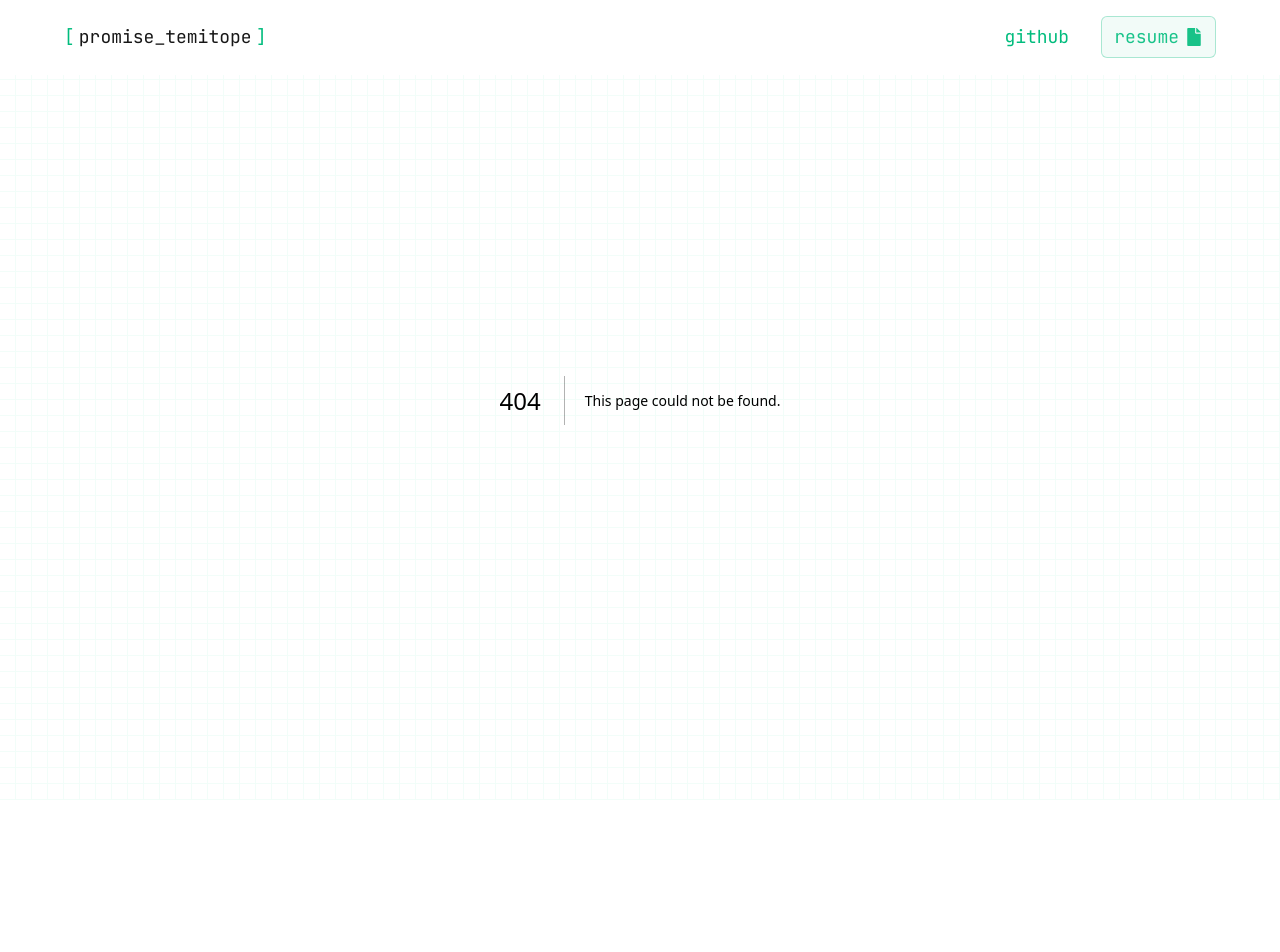
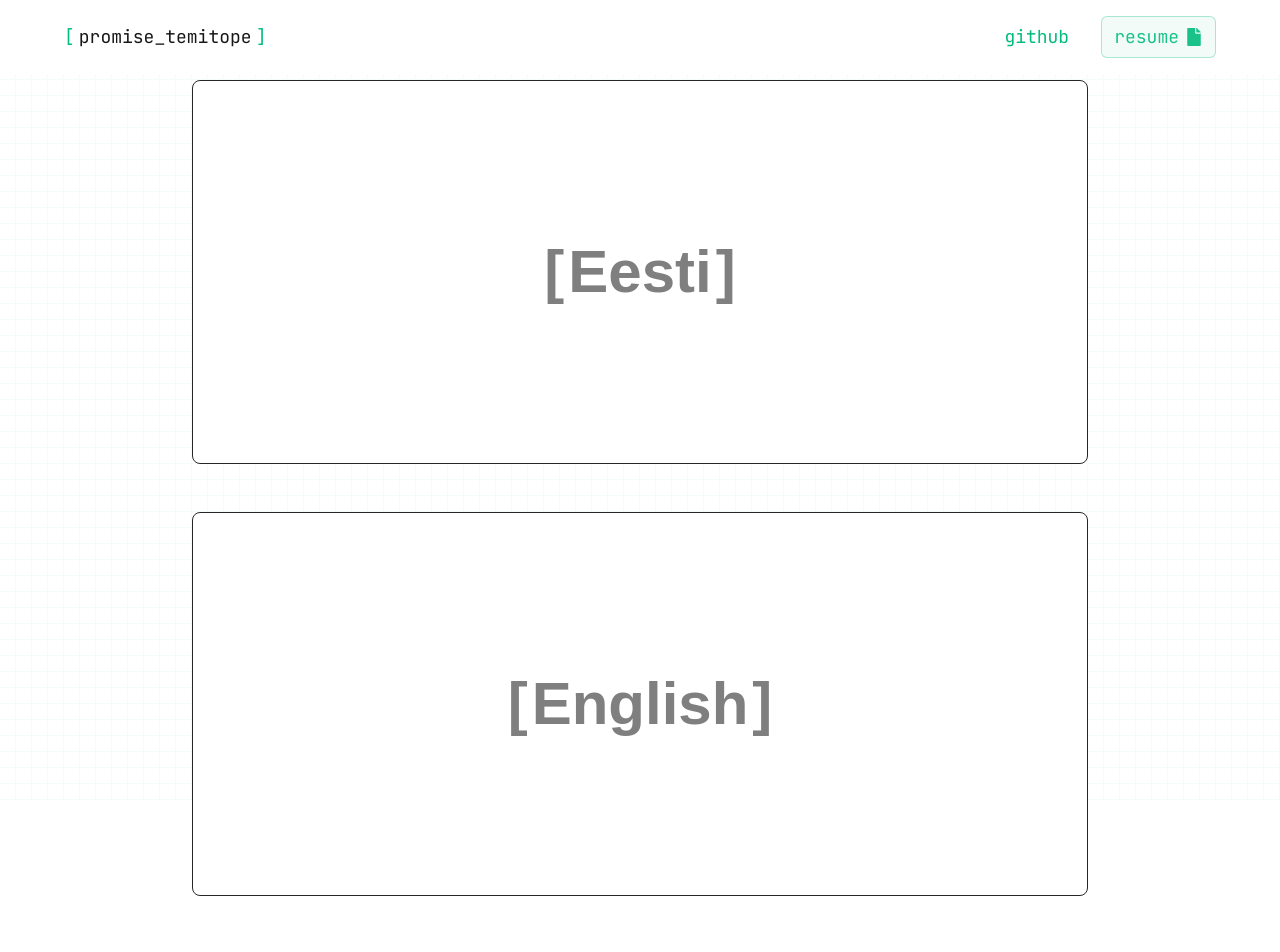
Before and after one commit to topsinoty/portfolio, a Next.js app: page /resume in a window 1280 px wide. Before the commit this address had no page. Shown: the top 952 px of the page. Built offline with nearby package versions, Linux system fonts and the light colour scheme.

Commit message:
create resume page

```diff
--- /dev/null
+++ b/src/app/resume/page.tsx
@@ -0,0 +1,29 @@
+import Link from "next/link";
+import { BlockText } from "~/components/block-text";
+import "./resume.css";
+
+export default function ResumePage() {
+  return (
+    <main className="resume-page">
+      <section className="language-selector">
+        <Link
+          href="/resume/ee.pdf"
+          className="aspect-3/5! max-h-96 w-full bg-background! group lang-card estonia"
+        >
+          <BlockText className="font-semibold cursor-pointer not-lg:text-white text-3xl lg:text-6xl group-hover:text-white">
+            Eesti
+          </BlockText>
+        </Link>
+
+        <Link
+          href="/resume/en.pdf"
+          className="aspect-3/5! max-h-96 w-full lg:bg-background! lg:hover:bg-white! group lang-card england"
+        >
+          <BlockText className="font-semibold cursor-pointer not-lg:text-black text-3xl lg:text-6xl group-hover:text-black">
+            English
+          </BlockText>
+        </Link>
+      </section>
+    </main>
+  );
+}
--- /dev/null
+++ b/src/app/resume/resume.css
@@ -0,0 +1,102 @@
+.resume-page {
+  max-width: 72rem;
+  margin: 0 auto;
+  padding: 5rem 1.5rem 0;
+  min-height: 90vh;
+}
+
+.language-selector {
+  min-height: 80vh;
+  max-width: 56rem;
+  margin: 0 auto;
+
+  display: flex;
+  flex-direction: column;
+  gap: 3rem;
+  justify-content: center;
+}
+
+.lang-card {
+  display: flex;
+  align-items: center;
+  justify-content: center;
+
+  min-height: 180px;
+
+  border-radius: 8px;
+  border: 1px solid #262626;
+
+  text-decoration: none;
+  color: inherit;
+
+  transition: background 400ms ease;
+}
+
+.estonia {
+  background: linear-gradient(
+    to bottom,
+    #0072ce 0%,
+    #0072ce 33%,
+    #000000 33%,
+    #000000 66%,
+    #ffffff 66%,
+    #ffffff 100%
+  );
+}
+
+.england {
+  background-color: white;
+  background-image:
+    linear-gradient(
+      to right,
+      transparent 40%,
+      #c8102e 40%,
+      #c8102e 60%,
+      transparent 60%
+    ),
+    linear-gradient(
+      to bottom,
+      transparent 40%,
+      #c8102e 40%,
+      #c8102e 60%,
+      transparent 60%
+    );
+}
+
+@media (min-width: 1024px) {
+  .estonia,
+  .england {
+    background: none;
+  }
+
+  .estonia:hover {
+    background: linear-gradient(
+      to bottom,
+      #0072ce 0%,
+      #0072ce 33%,
+      #000000 33%,
+      #000000 66%,
+      #ffffff 66%,
+      #ffffff 100%
+    );
+  }
+
+  .england:hover {
+    background-color: white;
+    background-image:
+      linear-gradient(
+        to right,
+        transparent 40%,
+        #c8102e 40%,
+        #c8102e 60%,
+        transparent 60%
+      ),
+      linear-gradient(
+        to bottom,
+        transparent 35%,
+        #c8102e 35%,
+        #c8102e 65%,
+        transparent 65%
+      );
+  }
+}
```
Also changed, not shown: 2 other files (tests, documents, lock files or other folders).
